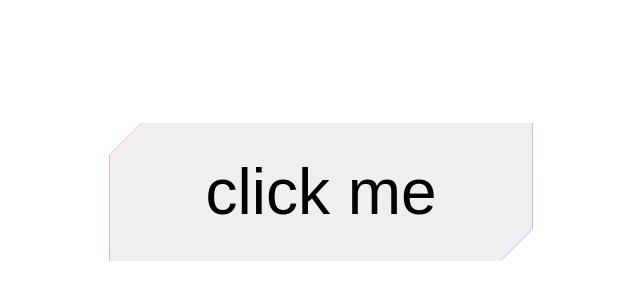
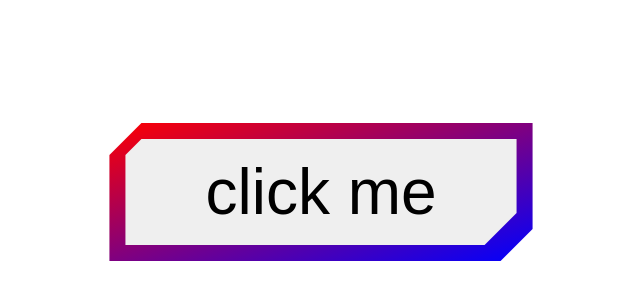
Before and after one commit to Annie-Huang/button-cut-corners, a website: page index.html in a window 1280 px wide. Shown: the part 216-516 px from the top of the page, without its empty margins (319-959 px from the left). Drawn offline with Linux system fonts and the light colour scheme.

Commit message:
Add the clip-path for the ::after to be smaller than the button clip-path, so the ::before background can break in

```diff
--- a/style.css
+++ b/style.css
@@ -56,4 +56,15 @@ button::before {
 button::after {
   background: var(--background);
   z-index: -1;
+
+  clip-path: polygon(
+    /* top-left 1 */ 0.25em var(--edge-size),
+    /* top-left 2 */ var(--edge-size) 0.25em,
+    /* top-right */ calc(100% - 0.25em) 0.25em,
+    /* bottom-right 1 */ calc(100% - 0.25em)
+      calc(100% - 0.25em - var(--edge-size)),
+    /* bottom-right 2 */ calc(100% - 0.25em - var(--edge-size))
+      calc(100% - 0.25em),
+    /* bottom-left */ 0.25em calc(100% - 0.25em)
+  );
 }
```
